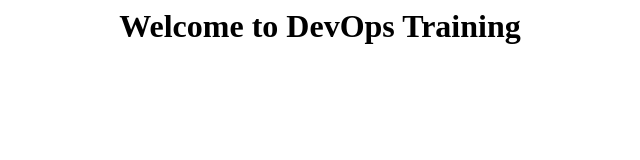
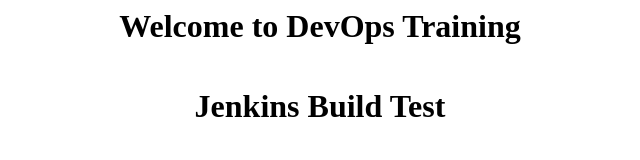
Before and after one commit to nishant-training/devops-website, a plain HTML site: page index.html in a window 1280 px wide. Shown: the whole page, without its empty margins (320-960 px from the left). Drawn offline with Linux system fonts and the light colour scheme.

Commit message:
Update index.html

```diff
--- a/index.html
+++ b/index.html
@@ -1 +1,2 @@
 <h1><center>Welcome to DevOps Training<h1></center>
+  <h1><center> Jenkins Build Test </center></h1>
```
